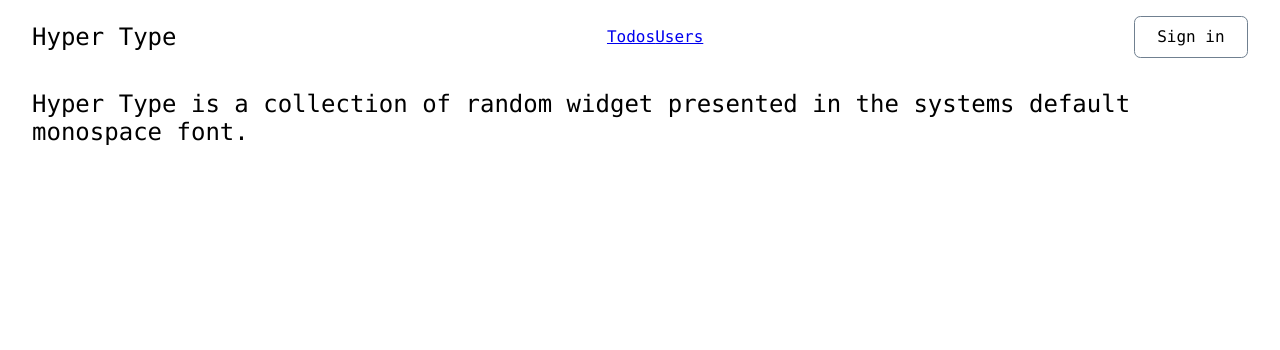
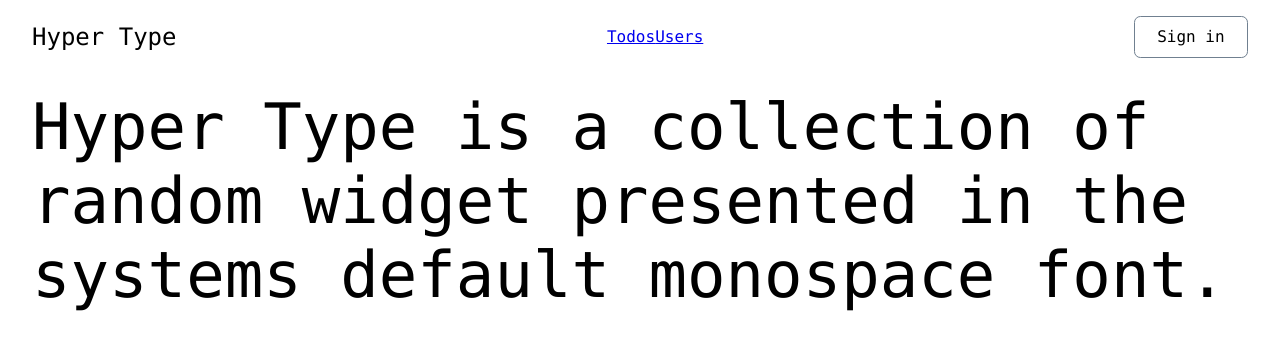
Before and after one commit to evilpaper/hyper-type, a React (Create React App) app: page / in a window 1280 px wide. Shown: the top 350 px of the page. Built offline with nearby package versions, Linux system fonts and the light colour scheme.

Commit message:
Move landing tsection to own component

```diff
--- a/src/App.css
+++ b/src/App.css
@@ -35,6 +35,10 @@ ul {
   flex-direction: column;
   justify-content: center;
   align-items: center;
+}
+
+.landing__heading {
+  font-size: 4em;
 }
 
 .container {
--- a/src/App.tsx
+++ b/src/App.tsx
@@ -4,6 +4,7 @@ import Modal from "./components/Modal";
 import { Greetings } from "./components/Greetings";
 import Users from "./components/Users";
 import Todos from "./components/Todos";
+import Landing from "./components/Landing";
 import useOutsideClick from "./hooks/useOutsideClick";
 import "./App.css";
 
@@ -38,11 +39,10 @@ function App() {
           <button onClick={() => setIsModalOpen(true)}>Sign in</button>
         </section>
         <section className="main">
-          <h1>
-            Hyper Type is a collection of random widget presented in the systems
-            default monospace font.
-          </h1>
           <Switch>
+            <Route path="/">
+              <Landing />
+            </Route>
             <Route path="/users">
               <Users />
             </Route>
--- /dev/null
+++ b/src/components/Landing.tsx
@@ -0,0 +1,10 @@
+import React from "react";
+
+export default function Landing() {
+  return (
+    <h1 className="landing__heading">
+      Hyper Type is a collection of random widget presented in the systems
+      default monospace font.
+    </h1>
+  );
+}
```
